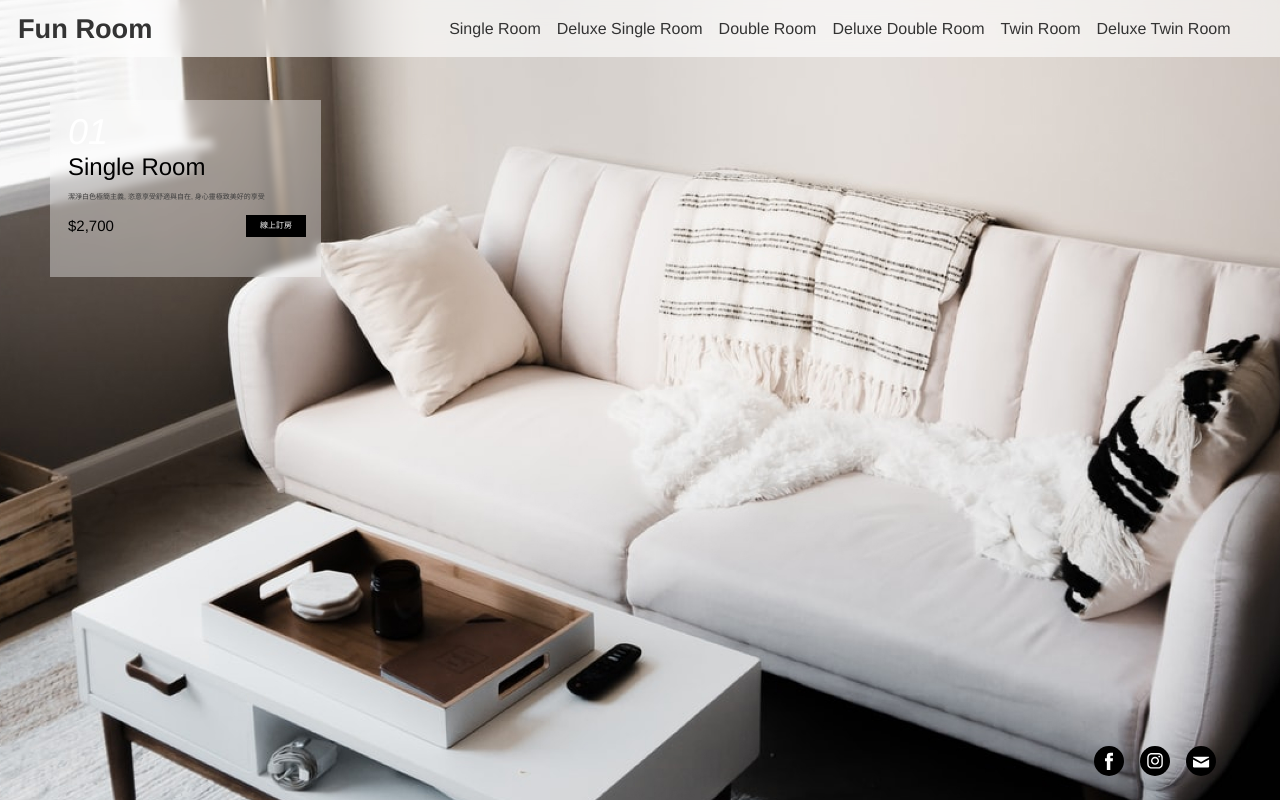
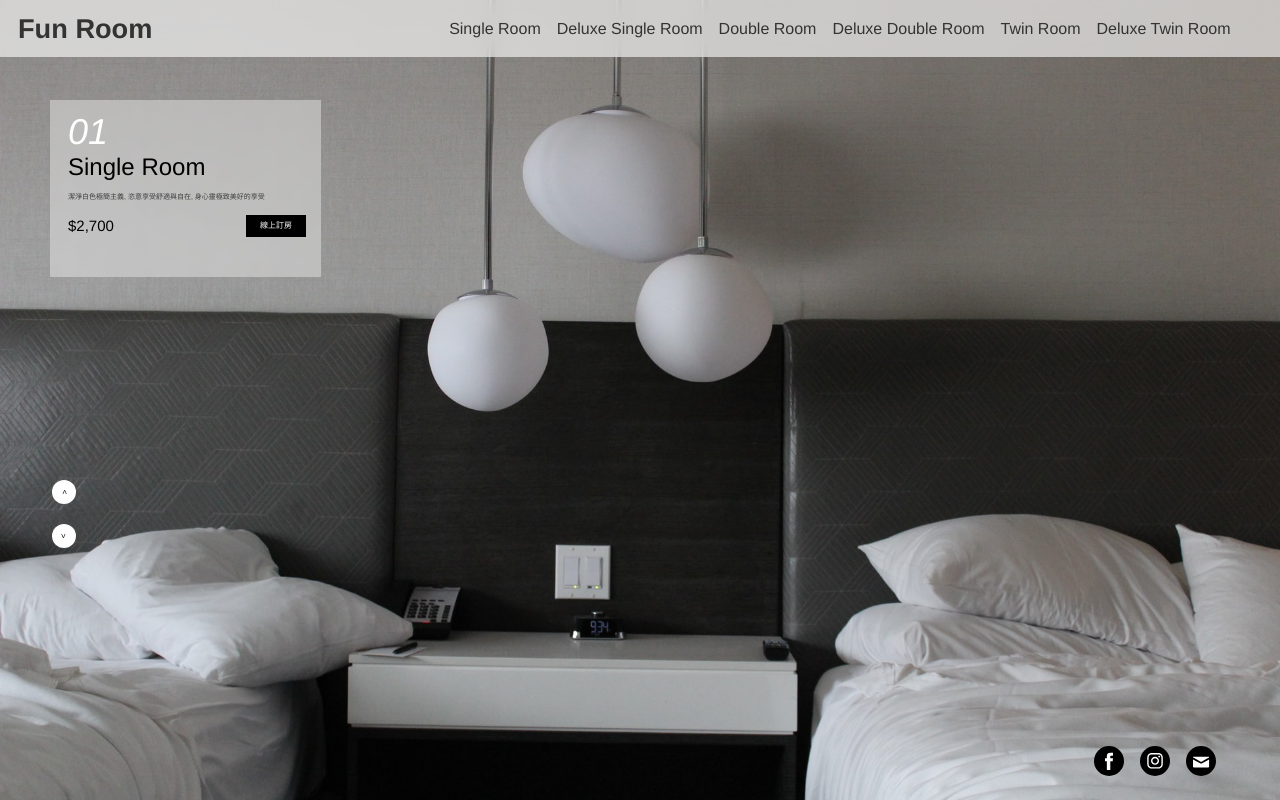
Before and after one commit to MarcoLin1/hotel-reservation-Fun_Room, a Vue app: page / in a window 1280 px wide. Built offline with nearby package versions, Linux system fonts and the light colour scheme.

Commit message:
feat: add slider on home page

```diff
--- a/src/views/Home.vue
+++ b/src/views/Home.vue
@@ -1,5 +1,22 @@
 <template>
   <div class="home__page">
+    <div class="home__page__slider__container">
+      <div class="home__page__slides">
+        <div class="home__page__slide home__page__slide__first">
+          <div alt="" class="home__page__slide__first__image"></div>
+        </div>
+        <div class="home__page__slide home__page__slide__second">
+          <div alt="" class="home__page__slide__second__image"></div>
+        </div>
+        <div class="home__page__slide home__page__slide__third">
+          <div alt="" class="home__page__slide__third__image"></div>
+        </div>
+      </div>
+      <div class="home__page__navigation__manual">
+        <div class="home__page__manual up__button" @click.stop.prevent="sliderControll('up')">&lt;</div>
+        <div class="home__page__manual down__button" @click.stop.prevent="sliderControll('down')">&lt;</div>
+      </div>
+    </div>
     <Navbar />
       <div class="home__page__wrapper" v-if="isChecked">
       <div class="icons__wrapper">
@@ -26,10 +43,11 @@
         <div class="home__page__order__item home__page__order__item__last">
           <div class="home__page__order__price">$2,700</div>
           <div class="home__page__order__button__wrapper">
-            <router-link to="/room/detail" class="home__page__order__button">線上訂房</router-link>
+            <div class="home__page__order__button" @click="moveToRoomDetail('Single Room')">線上訂房</div>
           </div>
         </div>
       </div>
+
   </div>
   </div>
 </template>
@@ -38,8 +56,14 @@
 // @ is an alias to /src
 import Navbar from '@/components/Navbar.vue'
 import { mapState } from 'vuex'
+
 export default {
   name: 'Home',
+  data () {
+    return {
+      slideIndex: 0
+    }
+  },
   components: {
     Navbar
   },
@@ -50,24 +74,43 @@ export default {
     toggleEvent () {
       const toggleCheckbox = document.querySelector('.navbar__toggle')
       const homeWrapper = document.querySelector('.home__page__wrapper')
-      console.log(toggleCheckbox)
-      console.log(homeWrapper)
       if (!toggleCheckbox.checked) {
         homeWrapper.classList.add('disappear')
       } else {
         homeWrapper.classList.remove('disappear')
       }
+    },
+    sliderControll (direction) {
+      const sliderContainer = document.querySelector('.home__page__slider__container')
+      const slides = document.querySelector('.home__page__slides')
+      const slidesLength = slides.querySelectorAll('.home__page__slide').length
+      const sliderHeight = sliderContainer.clientHeight
+      if (direction === 'up') {
+        this.slideIndex++
+        if (this.slideIndex > slidesLength - 1) {
+          this.slideIndex = 0
+        }
+        slides.style.transform = `translateY(-${this.slideIndex * sliderHeight}px)`
+      }
+
+      if (direction === 'down') {
+        if (this.slideIndex <= 0) {
+          return
+        }
+        this.slideIndex--
+        slides.style.transform = `translateY(-${this.slideIndex * sliderHeight}px)`
+      }
+    },
+    moveToRoomDetail (text) {
+      this.$store.commit('clickItem', text)
+      this.$router.push({ name: 'room-detail' })
     }
   }
 }
 </script>
 
 <style lang="scss" scoped>
-
 .home__page {
-  background-image: url('./../assets/image/homePage.jpg');
-  background-position: center;
-  background-size: cover;
   width: 100%;
   height: 100vh;
   position: relative;
@@ -77,6 +120,84 @@ export default {
   width: 100%;
 }
 
+.home__page {
+  &__slider__container {
+    position: absolute;
+    top: 0;
+    overflow: hidden;
+    height: 100vh;
+    width: 100vw;
+  }
+  &__slides {
+    width: 100%;
+    height: 100vh;
+    position: absolute;
+    top: 0;
+    transition: transform 0.5s ease-in;
+  }
+  &__slide {
+    height: 100%;
+  }
+  &__slide__first__image {
+    background-image: url('./../assets/image/home_page_room_1.jpeg');
+    background-position: center;
+    background-size: cover;
+    width: 100%;
+    height: 100%;
+    position: relative;
+  }
+  &__slide__second__image {
+    background-image: url('./../assets/image/home_page_room_2.jpeg');
+    background-position: center;
+    background-size: cover;
+    width: 100%;
+    height: 100%;
+    position: relative;
+  }
+  &__slide__third__image {
+    background-image: url('./../assets/image/homePage.jpg');
+    background-position: center;
+    background-size: cover;
+    width: 100%;
+    height: 100%;
+    position: relative;
+  }
+  &__navigation__manual {
+    position: relative;
+    top: 60%;
+    left: -45%;
+    display: grid;
+    grid-gap: 20px;
+    justify-content: center;
+    align-items: center;
+  }
+  &__manual {
+    background-color: #fff;
+    border-radius: 50%;
+    cursor: pointer;
+    display: flex;
+    align-items: center;
+    justify-content: center;
+    width: 24px;
+    height: 24px;
+    transition: 0.8s;
+    &:hover {
+      background-color: #000;
+      color: #fff;
+    }
+  }
+}
+
+.up__button {
+  font-size: 8px;
+  transform: rotate(90deg);
+}
+
+.down__button {
+  font-size: 8px;
+  transform: rotate(270deg);
+}
+
 .icons__wrapper {
   position: relative;
   bottom: -80px;
@@ -84,6 +205,7 @@ export default {
   grid-template-rows: repeat(3, 1fr);
   grid-gap: 1rem;
   margin-left: 18px;
+  z-index: 99;
 }
 
 .icon {
@@ -115,6 +237,7 @@ export default {
     padding: 11px 15px 16px 18px;
     background-color: rgba(255, 255, 255, 0.38);
     backdrop-filter: blur(4.5px);
+    z-index: 99;
   }
   &__number {
     font-size: 36px;
@@ -159,6 +282,9 @@ export default {
     color: #ffffff;
     text-decoration: none;
   }
+  &__button {
+    cursor: pointer;
+  }
 }
 .disappear {
   transition: opacity 0.3s ease-out;
```
Also changed, not shown: src/assets/image/home_page_room_1.jpeg (added), src/assets/image/home_page_room_2.jpeg (added).
